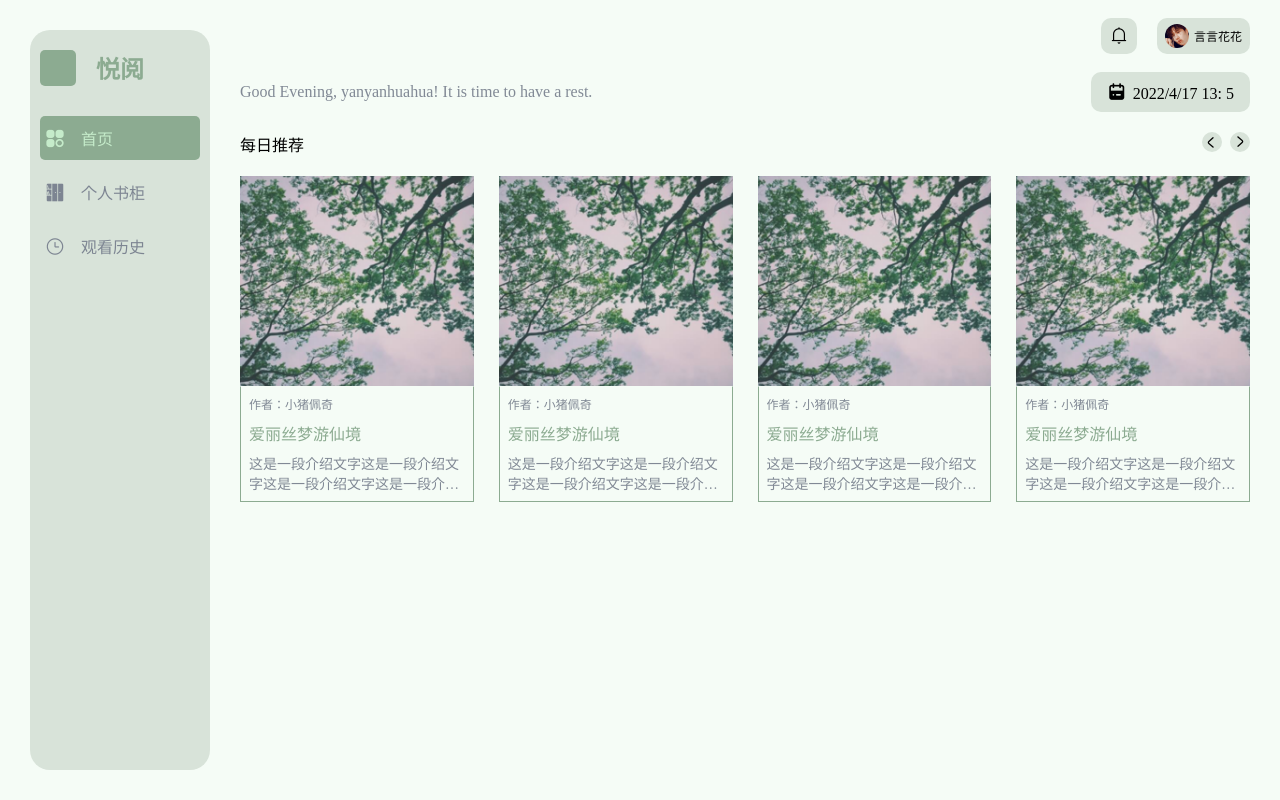
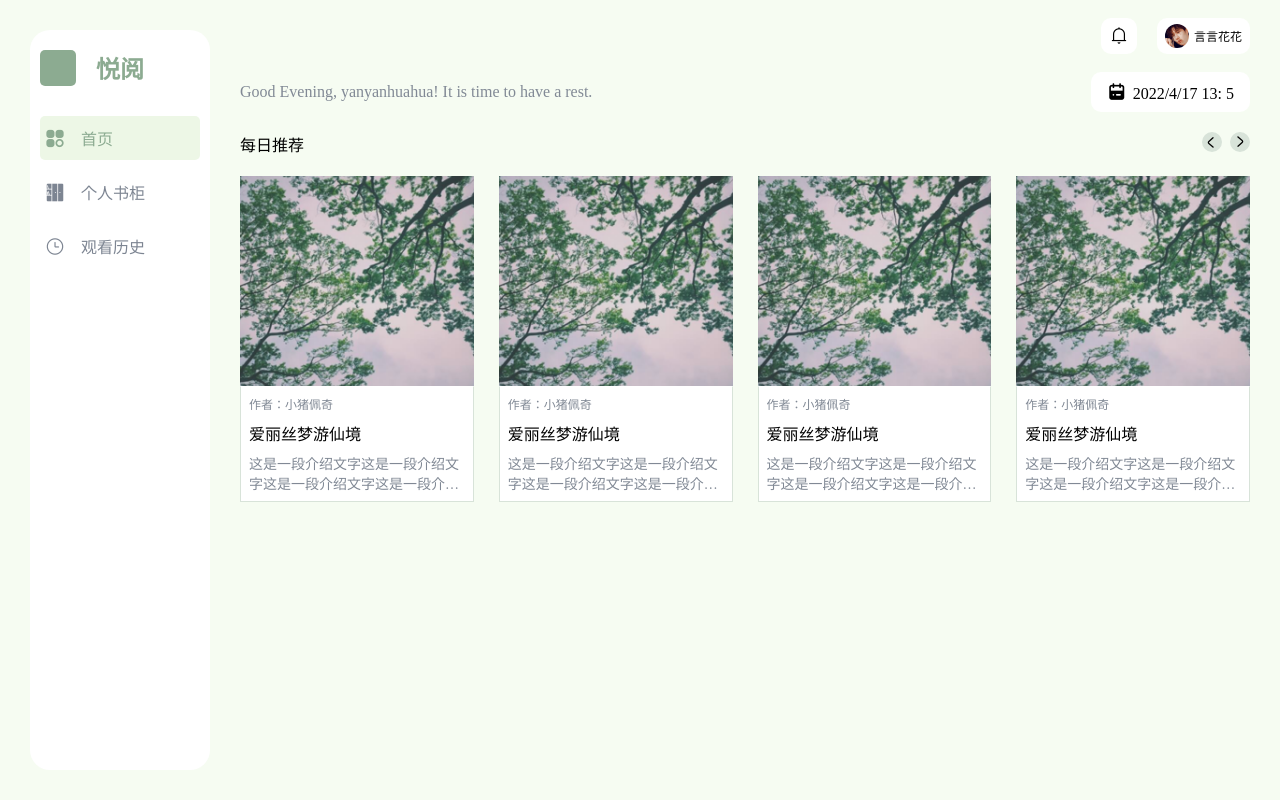
Before and after one commit to chen-lifei/reading-system, a Vue app: page /#/home in a window 1280 px wide. Built offline with nearby package versions, Linux system fonts and the light colour scheme.

Commit message:
feat: 配色

```diff
--- a/src/App.vue
+++ b/src/App.vue
@@ -22,6 +22,15 @@
     });
 </script>
 
+<style lang="css">
+    :root {
+        --backColor: #F6FCF2;
+        --hoverColor: #EDF7E6;
+        --activeColor: #D8E3D9;
+        --mainColor: #8CAB91;
+    }
+</style>
+
 <style lang="less">
     * {
         margin: 0;
@@ -32,7 +41,7 @@
         position: relative;
         width: auto;
         height: 100vh;
-        background: #f5fcf6;
+        background: var(--backColor);
     }
     .left-navbar {
         position: absolute;
--- a/src/components/Navbar/LeftNavbar.vue
+++ b/src/components/Navbar/LeftNavbar.vue
@@ -27,7 +27,7 @@
             { key: 'book', name: '个人书柜', icon: 'icon-bookcase' },
             { key: 'history', name: '观看历史', icon: 'icon-history' },
         ];
-        currentNav = {};
+        currentNav: any = {};
 
         changeNav(item) {
             this.currentNav = item;
@@ -42,7 +42,7 @@
 <style lang="less" scoped>
     .navbar-wrapper {
         border-radius: 20px;
-        background: #d8e3d9;
+        background: #FFFFFF;
         padding: 20px 10px;
 
         .logo-wrapper {
@@ -52,14 +52,14 @@
             .logo {
                 width: 36px;
                 height: 36px;
-                background: #8cab91;
+                background: var(--mainColor);
                 border-radius: 5px;
             }
 
             .name {
                 font-size: 24px;
                 font-weight: bold;
-                color: #8cab91;
+                color: var(--mainColor);
                 margin-left: 20px;
             }
         }
@@ -89,11 +89,11 @@
 
                 &:hover,
                 &.active {
-                    background: #8cab91;
+                    background: var(--hoverColor);
 
                     .iconfont,
                     .name {
-                        color: #c5ebca;
+                        color: var(--mainColor);
                     }
                 }
             }
--- a/src/components/Navbar/TopNavbar.vue
+++ b/src/components/Navbar/TopNavbar.vue
@@ -32,7 +32,7 @@
             line-height: 36px;
             border-radius: 10px;
             margin-right: 20px;
-            background: #d8e3d9;
+            background: #FFFFFF;
             text-align: center;
             cursor: pointer;
 
@@ -51,7 +51,7 @@
             align-items: center;
             height: 36px;
             border-radius: 10px;
-            background: #d8e3d9;
+            background: #FFFFFF;
             padding: 0 8px;
 
             img {
--- a/src/views/Home.vue
+++ b/src/views/Home.vue
@@ -85,7 +85,7 @@
                 height: 40px;
                 line-height: 40px;
                 border-radius: 10px;
-                background: #d8e3d9;
+                background: #FFFFFF;
                 padding: 0 16px;
 
                 .iconfont {
@@ -110,7 +110,7 @@
                         width: 20px;
                         height: 20px;
                         border-radius: 50%;
-                        background: #d8e3d9;
+                        background: var(--activeColor);
                         cursor: pointer;
 
                         .iconfont {
@@ -165,8 +165,9 @@
                     .bottom {
                         width: 100%;
                         padding: 8px;
-                        border: 1px solid #8cab91;
+                        border: 1px solid var(--activeColor);
                         border-top-color: transparent;
+                        background: #FFFFFF;
 
                         .author {
                             color: #818995;
@@ -174,7 +175,6 @@
                         }
 
                         .name {
-                            color: #8cab91;
                             margin: 8px 0;
                         }
 
```
